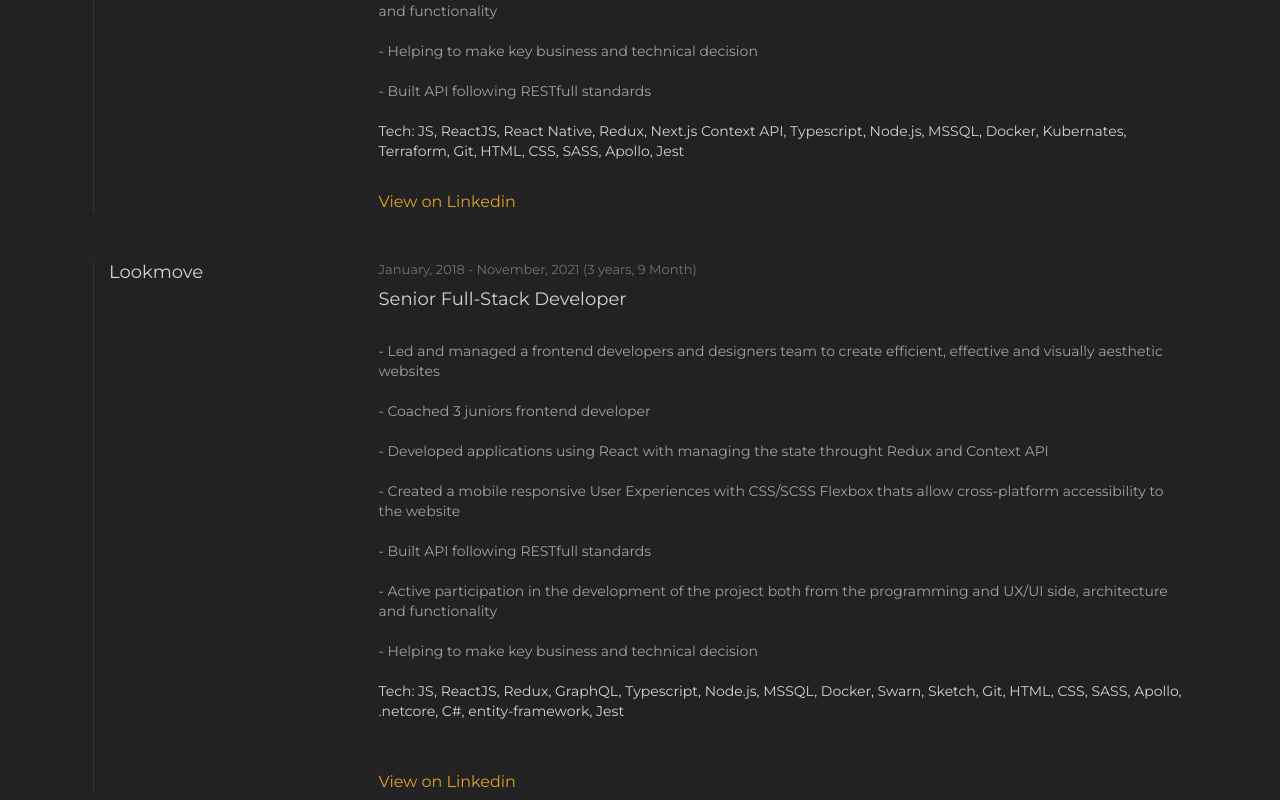
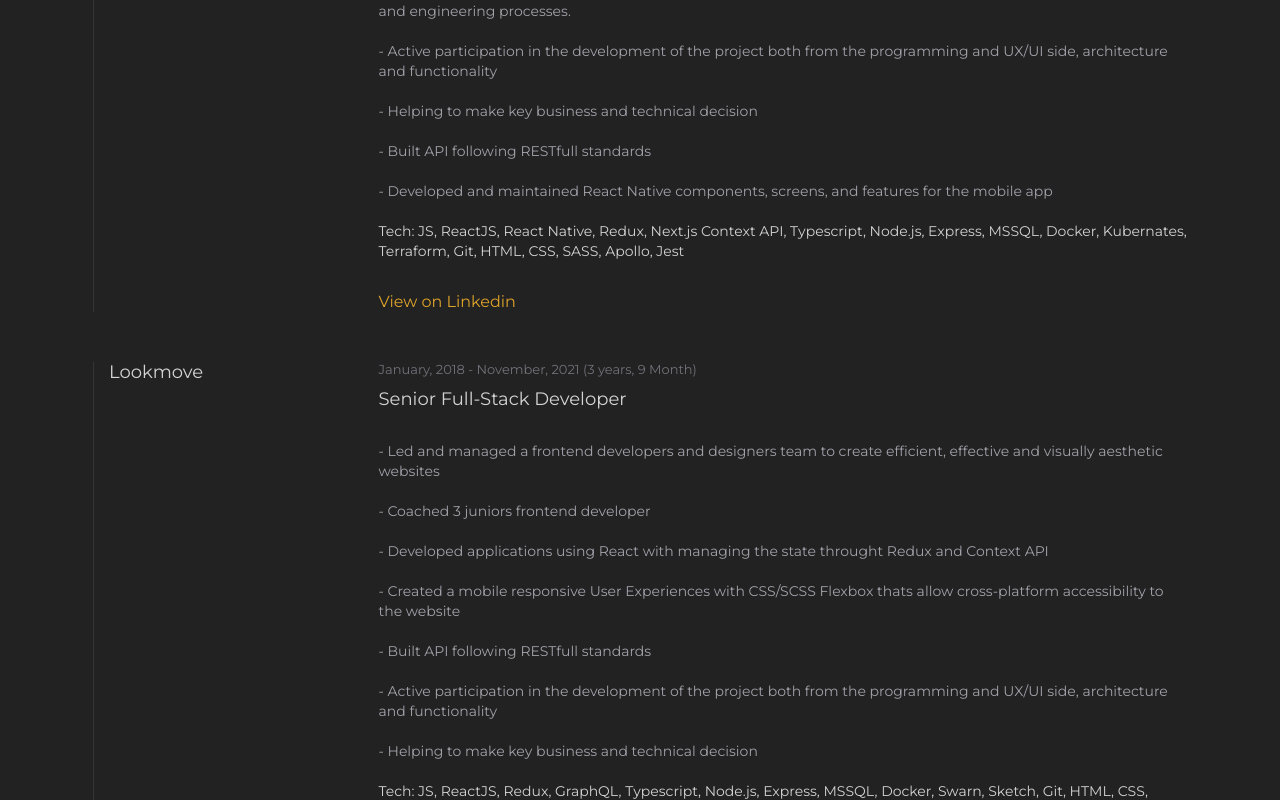
Before and after one commit to claritycodeweb/me2.0, a Next.js app: page / in a window 1280 px wide. Shown: the part 1680-2480 px from the top of the page. Built offline with nearby package versions, Linux system fonts and the light colour scheme.

Commit message:
add more classeek responsibilities

```diff
--- a/components/Home/HomeExperience.tsx
+++ b/components/Home/HomeExperience.tsx
@@ -39,13 +39,17 @@
     body: `
       - Led and managed a frontend developers and designers team to create efficient, effective and visually aesthetic websites and mobile apps
 
+      - Provided technical leadership by mentoring junior engineers on best practices related to software development and engineering processes.
+
       - Active participation in the development of the project both from the programming and UX/UI side, architecture and functionality
 
       - Helping to make key business and technical decision
 
       - Built API following RESTfull standards
 
-      <p style="color: rgba(255,255,255, 0.8);">Tech: JS, ReactJS, React Native, Redux, Next.js Context API, Typescript, Node.js, MSSQL, Docker, Kubernates, Terraform, Git, HTML, CSS, SASS, Apollo, Jest</p>
+      - Developed and maintained React Native components, screens, and features for the mobile app
+
+      <p style="color: rgba(255,255,255, 0.8);">Tech: JS, ReactJS, React Native, Redux, Next.js Context API, Typescript, Node.js, Express, MSSQL, Docker, Kubernates, Terraform, Git, HTML, CSS, SASS, Apollo, Jest</p>
     `,
     href: 'https://www.linkedin.com/company/classeek/',
     companyName: 'Classeek',
@@ -71,7 +75,7 @@
 
     - Helping to make key business and technical decision
 
-    <p style="color: rgba(255,255,255, 0.8);">Tech: JS, ReactJS,  Redux, GraphQL, Typescript, Node.js, MSSQL, Docker, Swarn, Sketch, Git, HTML, CSS, SASS, Apollo, .netcore, C#, entity-framework, Jest</p>
+    <p style="color: rgba(255,255,255, 0.8);">Tech: JS, ReactJS,  Redux, GraphQL, Typescript, Node.js, Express, MSSQL, Docker, Swarn, Sketch, Git, HTML, CSS, SASS, Apollo, .netcore, C#, entity-framework, Jest</p>
 
     `,
     href: 'https://www.linkedin.com/company/lookmove/',
```
